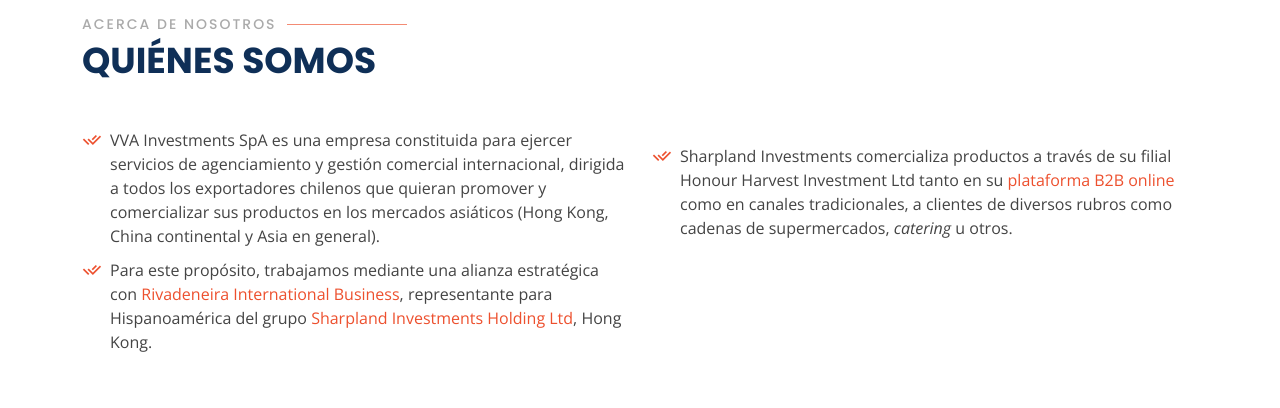
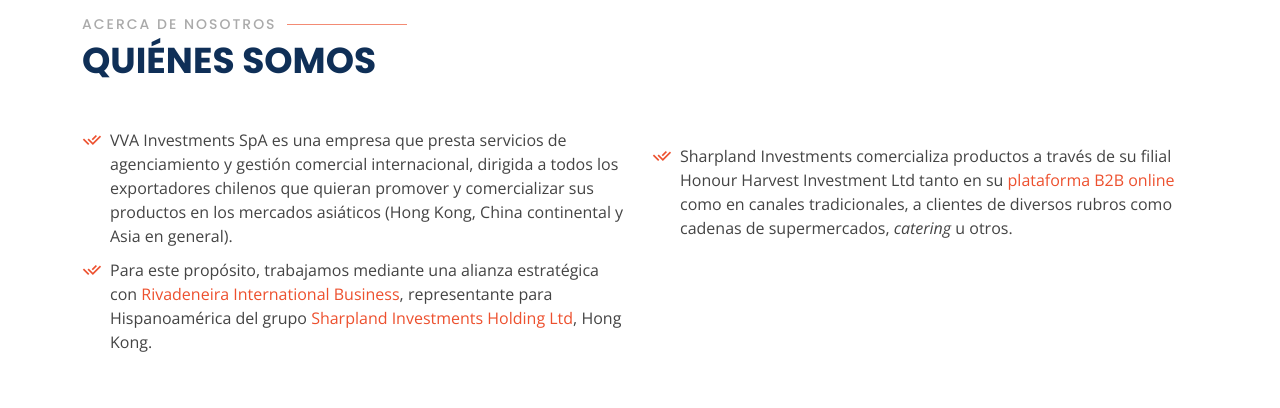
Before and after one commit to vvainvestments/vvainvestments.github.io, a plain HTML site: page index.html in a window 1280 px wide. Shown: the part 840-1248 px from the top of the page. Drawn offline with nearby package versions, Linux system fonts and the light colour scheme.

Commit message:
presta servicios

```diff
--- a/index.html
+++ b/index.html
@@ -168,8 +168,8 @@
           <div class="col-lg-6">
 
             <ul>
-              <li><i class="ri-check-double-line"></i> VVA Investments SpA es una empresa constituida para
-                ejercer servicios de agenciamiento
+              <li><i class="ri-check-double-line"></i> VVA Investments SpA es una empresa que presta servicios
+                de agenciamiento
                 y gestión comercial internacional, dirigida a todos los exportadores chilenos que quieran
                 promover y comercializar sus productos en los mercados asiáticos (Hong Kong, China continental
                 y Asia en general).</li>
```
